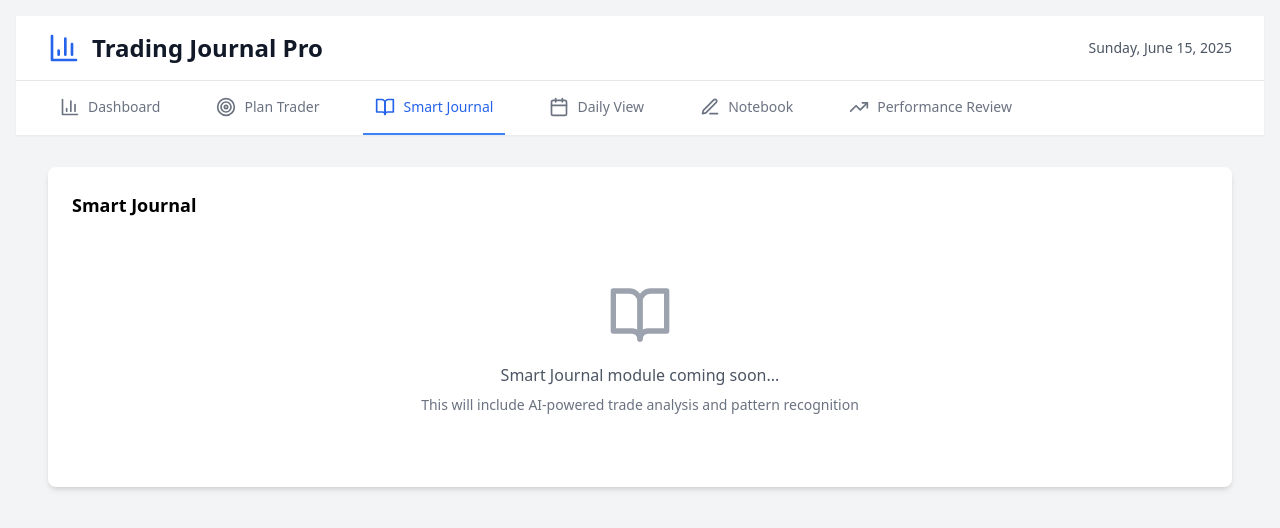
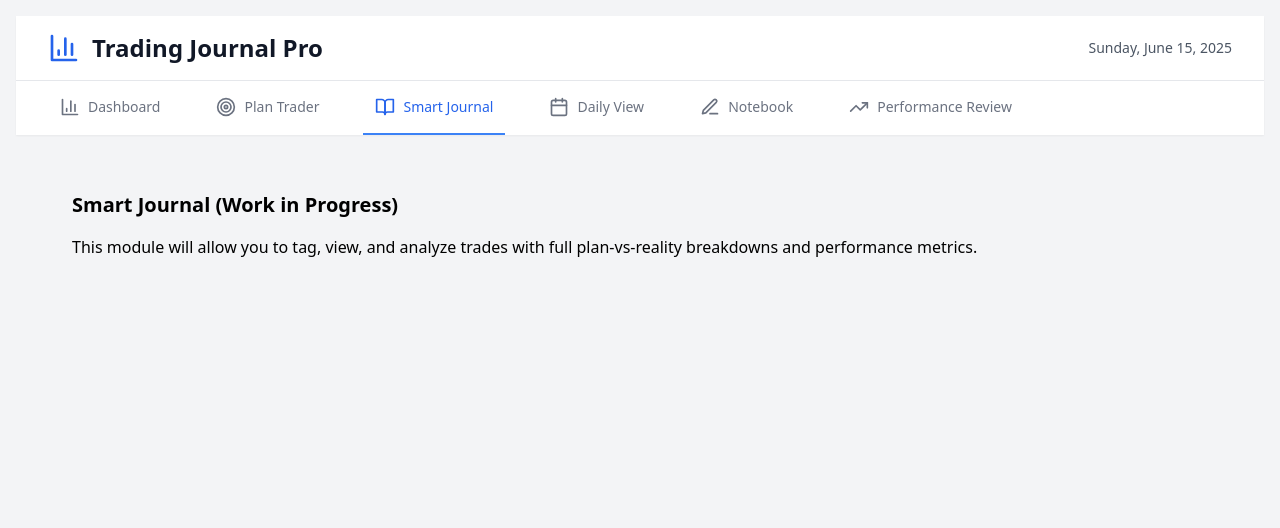
Before and after one commit to unicorntrader/claudect, a React (Create React App) app: page / in a window 1280 px wide. Both pictures are taken after a click on the button "Smart Journal". Shown: the top 528 px of the page. Built offline with nearby package versions, Linux system fonts and the light colour scheme; the HTML template or start-up script is replaced by a standard one.

Commit message:
Add files via upload

```diff
--- a/src/components/journal/SmartJournal.jsx
+++ b/src/components/journal/SmartJournal.jsx
@@ -1,16 +1,11 @@
-// components/journal/SmartJournal.jsx
+
 import React from 'react';
-import { BookOpen } from 'lucide-react';
 
 const SmartJournal = () => {
   return (
-    <div className="bg-white p-6 rounded-lg shadow-md">
-      <h3 className="text-lg font-semibold mb-4">Smart Journal</h3>
-      <div className="text-center py-12">
-        <BookOpen className="h-16 w-16 text-gray-400 mx-auto mb-4" />
-        <p className="text-gray-600">Smart Journal module coming soon...</p>
-        <p className="text-sm text-gray-500 mt-2">This will include AI-powered trade analysis and pattern recognition</p>
-      </div>
+    <div className="p-6">
+      <h2 className="text-xl font-semibold mb-4">Smart Journal (Work in Progress)</h2>
+      <p>This module will allow you to tag, view, and analyze trades with full plan-vs-reality breakdowns and performance metrics.</p>
     </div>
   );
 };
```
